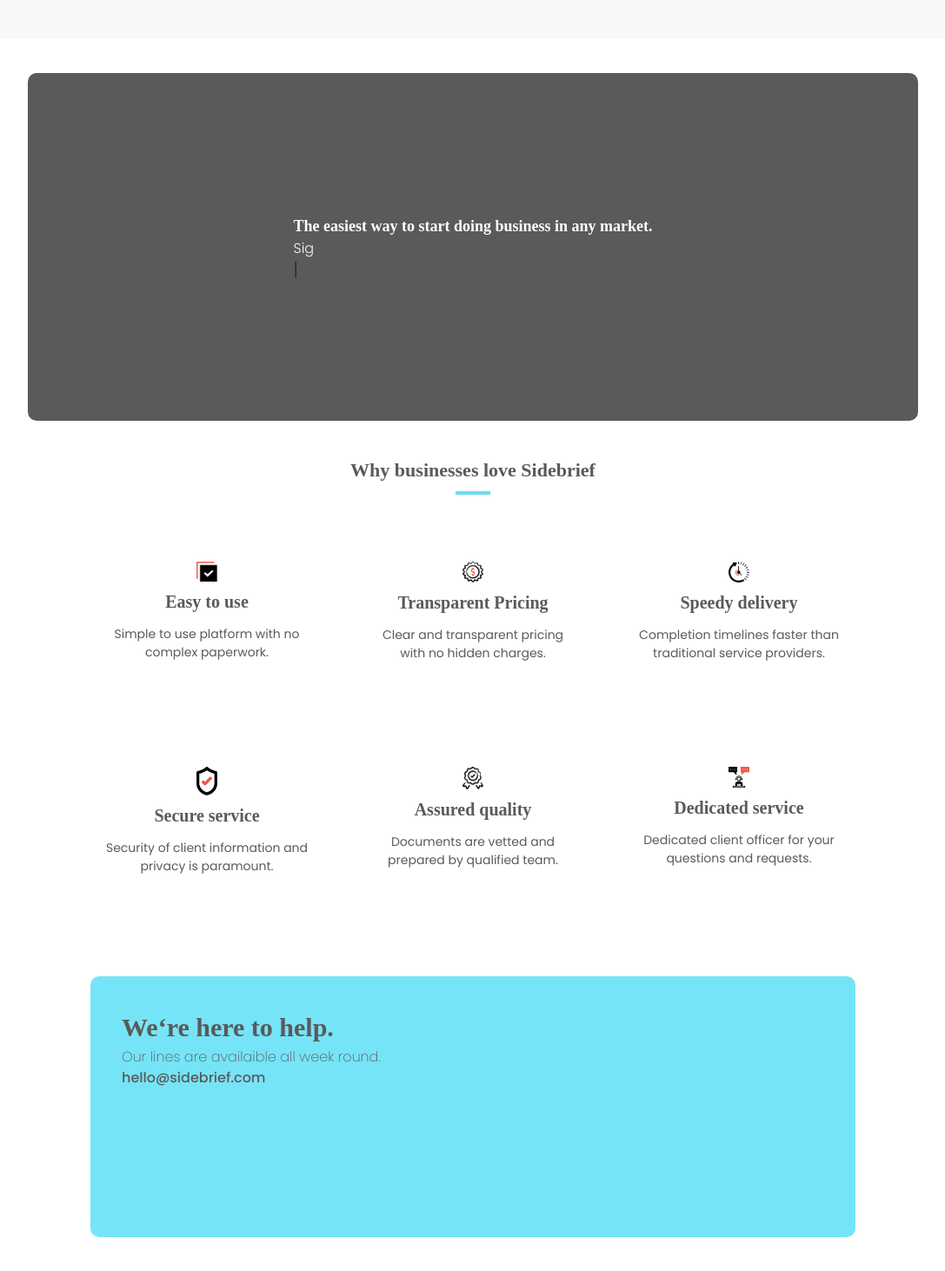
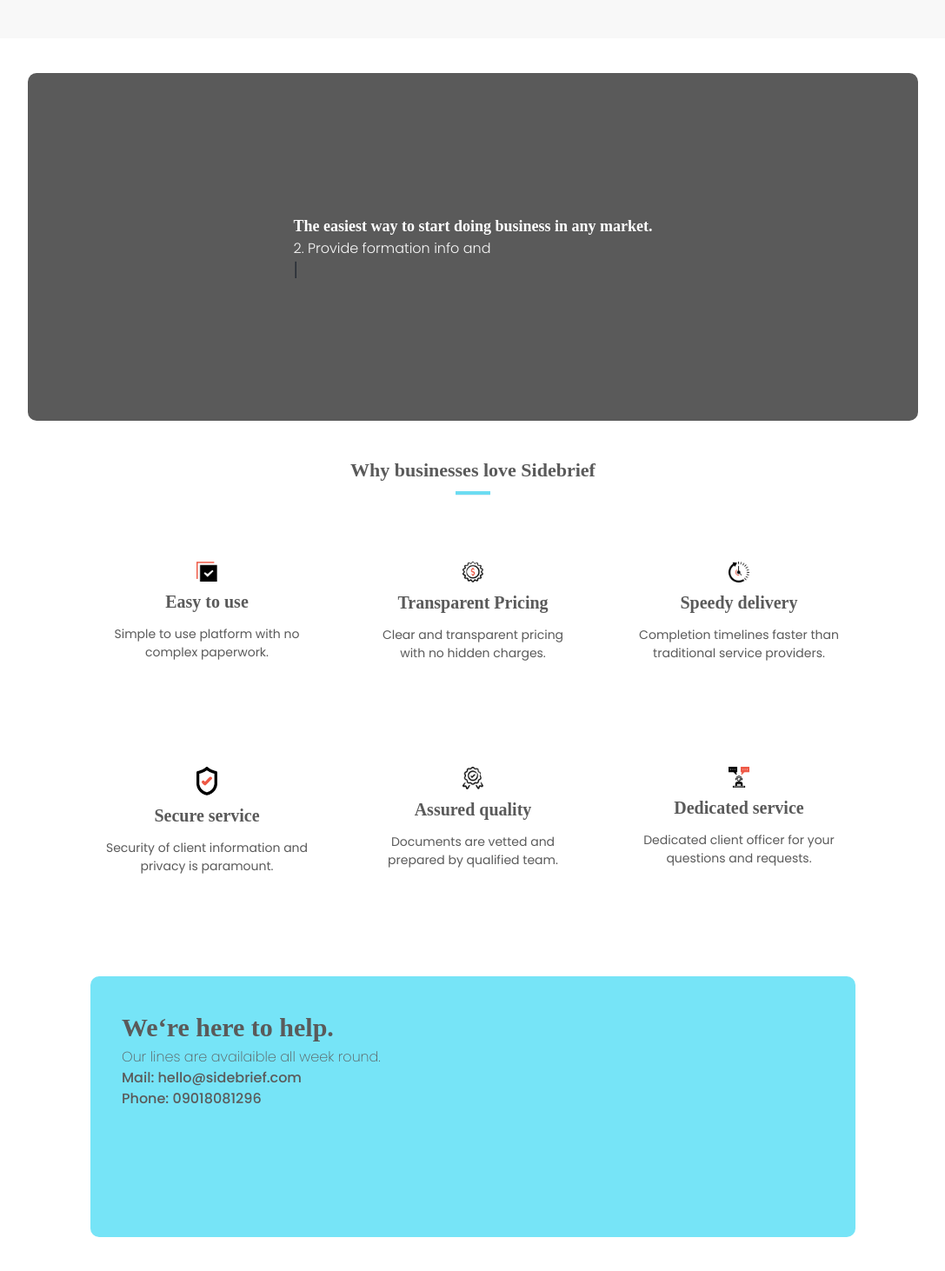
Before and after one commit to MichaelUtoh/project-sidebrief, a Next.js app: page / in a window 1280 px wide. Shown: the part 1693-3155 px from the top of the page at 87% size, without its empty margins (96-1183 px from the left). Built offline with nearby package versions, Linux system fonts and the light colour scheme; a web font is replaced by a local one.

Commit message:
Mod typed info component

```diff
--- a/components/4homepage/infoProcess.js
+++ b/components/4homepage/infoProcess.js
@@ -24,13 +24,13 @@
     React.useEffect(() => {
         const options = {
             strings: [
-                'Sign-up or login to your Sidebrief dashboard.',
-                'Provide formation info and documents.',
-                'Pay and wait for formation of company.'
+                '1. Sign-up or login to your Sidebrief dashboard.',
+                '2. Provide formation info and documents.',
+                '3. Pay and wait for formation of company.'
             ],
             loop: true,
             typeSpeed: 50,
-            backSpeed: 50,
+            backSpeed: 10,
         }
 
         typed.current = new Typed(el.current, options);
--- a/components/4homepage/supportBox.js
+++ b/components/4homepage/supportBox.js
@@ -12,7 +12,8 @@
                         <Flex flexDirection="column">
                             <Text color="#5a5a5a" fontFamily="cutive" fontSize={{ base:14, md:24, lg:30 }} fontWeight={700}>We&lsquo;re here to help.</Text>
                             <Text color="#5a5a5a" fontFamily="poppins" fontSize={{ base:14, md:16 }} fontWeight={200}>Our lines are availaible all week round.</Text>
-                            <Text color="#5a5a5a" fontFamily="poppins" fontSize={{ base:14, md:16 }} fontWeight={500}>hello@sidebrief.com</Text>
+                            <Text color="#5a5a5a" fontFamily="poppins" fontSize={{ base:14, md:16 }} fontWeight={500}>Mail: hello@sidebrief.com</Text>
+                            <Text color="#5a5a5a" fontFamily="poppins" fontSize={{ base:12, md:16 }} fontWeight={500}>Phone: 09018081296</Text>
                         </Flex>
 
                         <Flex>
```
